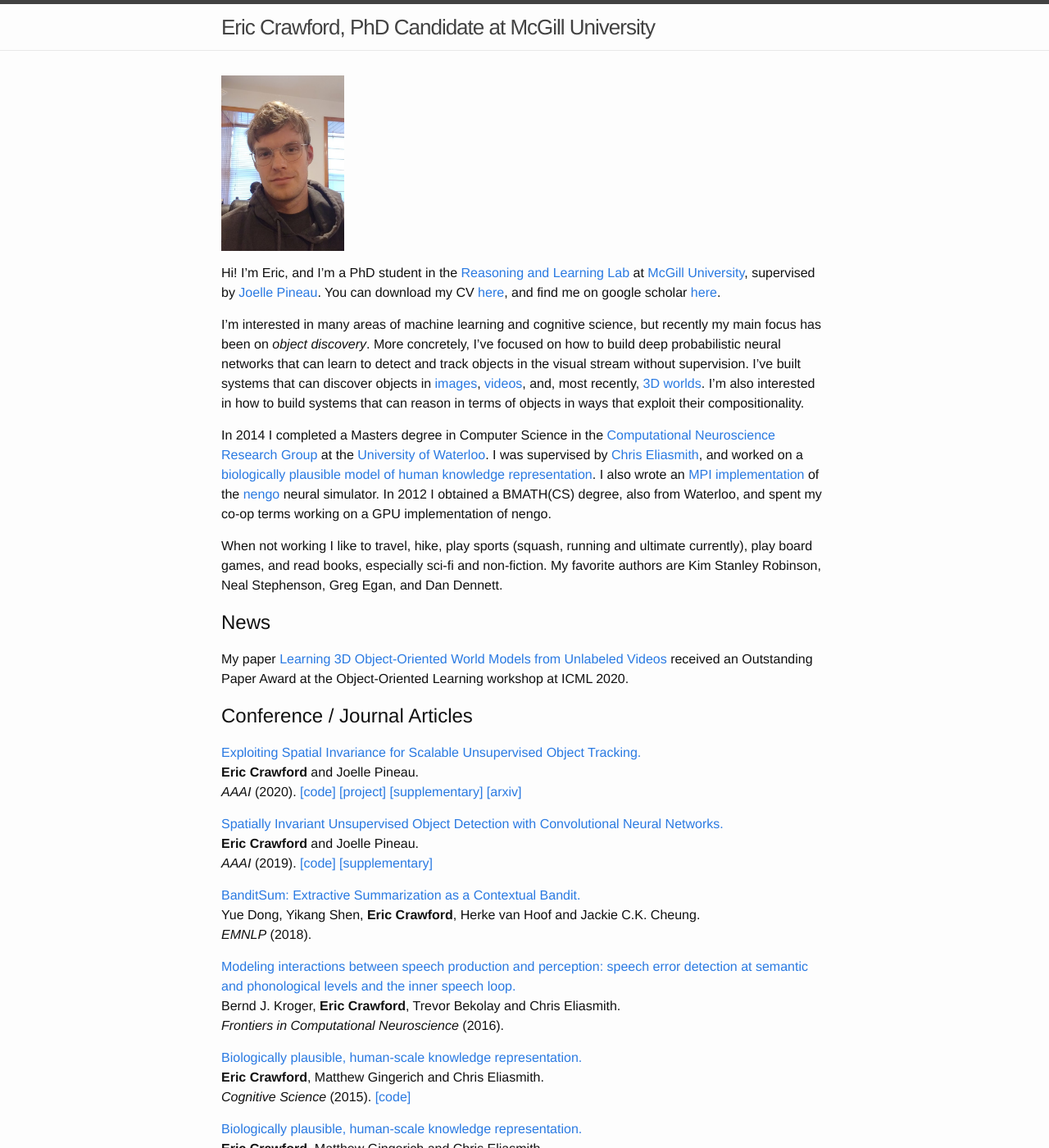
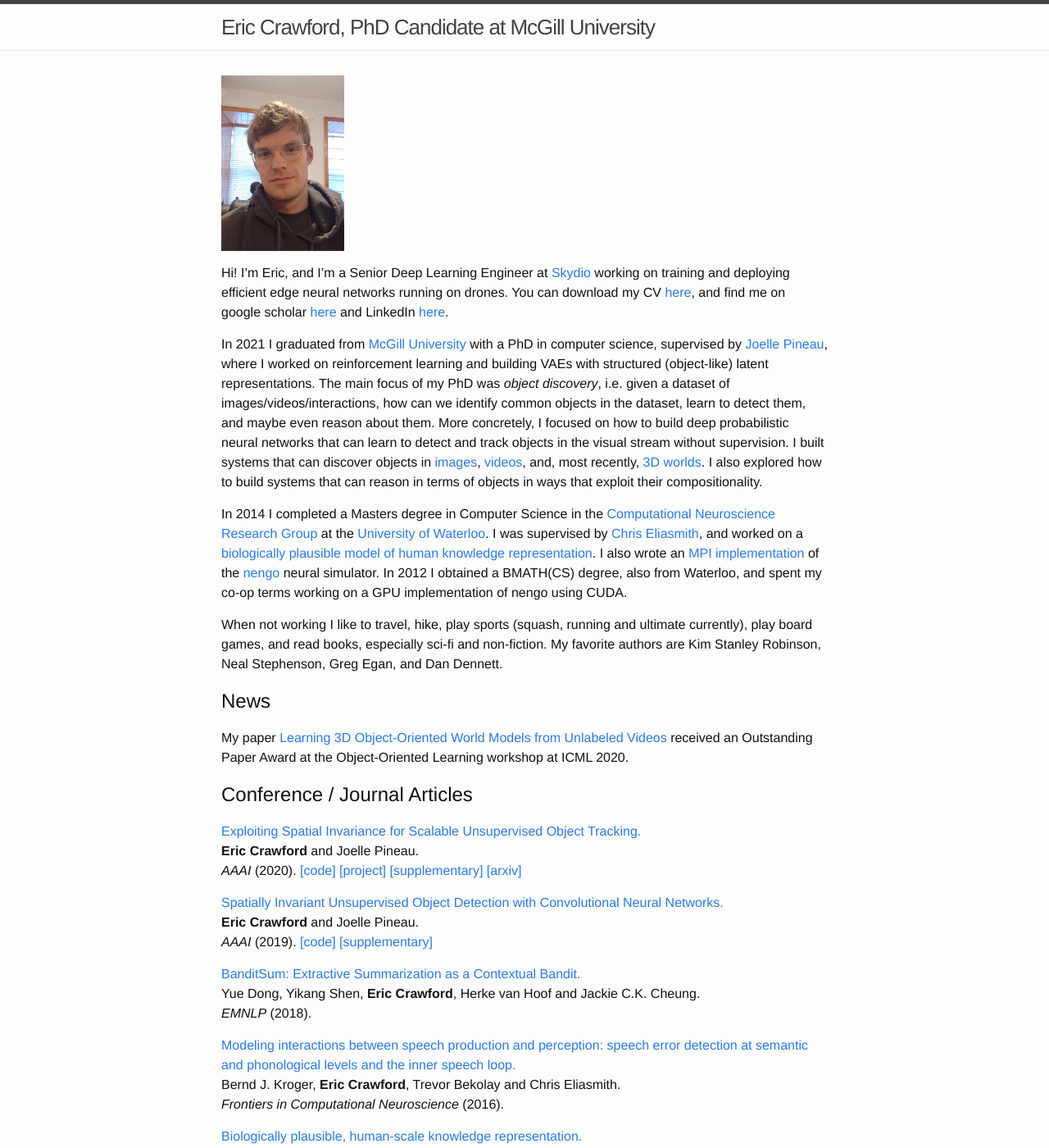
Before and after one commit to e2crawfo/e2crawfo.github.io, a Jekyll site: the page built from index.md, in a window 1280 px wide and 1400 px high. Shown: the whole window at 82% size. Built offline with Jekyll 4.4.1, drawn with Linux system fonts in a browser that asks for light colours; some of the changed text lies outside the part shown.

Commit message:
Updated resume for skydio

```diff
--- a/index.md
+++ b/index.md
@@ -3,11 +3,11 @@ layout: default
 ---
 <img src="images/me.png" width="150"/>
 
-Hi! I'm Eric, and I'm a PhD student in the [Reasoning and Learning Lab](http://rl.cs.mcgill.ca/) at [McGill University](https://www.mcgill.ca/), supervised by [Joelle Pineau](http://cs.mcgill.ca/~jpineau/). You can download my CV [here]({{ site.url }}/pdfs/cv.pdf), and find me on google scholar [here](https://scholar.google.ca/citations?user=CcifQGgAAAAJ&hl=en).
+Hi! I'm Eric, and I'm a Senior Deep Learning Engineer at [Skydio](https://www.skydio.com) working on training and deploying efficient edge neural networks running on drones. You can download my CV [here]({{ site.url }}/pdfs/cv.pdf), and find me on google scholar [here](https://scholar.google.ca/citations?user=CcifQGgAAAAJ&hl=en) and LinkedIn [here](https://www.linkedin.com/in/eric-crawford-79a27613b).
 
-I'm interested in many areas of machine learning and cognitive science, but recently my main focus has been on *object discovery*. More concretely, I've focused on how to build deep probabilistic neural networks that can learn to detect and track objects in the visual stream without supervision. I've built systems that can discover objects in [images]({{ site.url }}/pdfs/spair_aaai_2019.pdf), [videos]({{ site.url }}/pdfs/silot_aaai_2020.pdf), and, most recently, [3D worlds]({{ site.url }}/pdfs/icml_ool_2020.pdf). I'm also interested in how to build systems that can reason in terms of objects in ways that exploit their compositionality.
+In 2021 I graduated from [McGill University](https://www.mcgill.ca/) with a PhD in computer science, supervised by [Joelle Pineau](http://cs.mcgill.ca/~jpineau/), where I worked on reinforcement learning and building VAEs with structured (object-like) latent representations. The main focus of my PhD was *object discovery*, i.e. given a dataset of images/videos/interactions, how can we identify common objects in the dataset, learn to detect them, and maybe even reason about them. More concretely, I focused on how to build deep probabilistic neural networks that can learn to detect and track objects in the visual stream without supervision. I built systems that can discover objects in [images]({{ site.url }}/pdfs/spair_aaai_2019.pdf), [videos]({{ site.url }}/pdfs/silot_aaai_2020.pdf), and, most recently, [3D worlds]({{ site.url }}/pdfs/icml_ool_2020.pdf). I also explored how to build systems that can reason in terms of objects in ways that exploit their compositionality.
 
-In 2014 I completed a Masters degree in Computer Science in the [Computational Neuroscience Research Group](http://compneuro.uwaterloo.ca/) at the [University of Waterloo](https://uwaterloo.ca/). I was supervised by [Chris Eliasmith](http://arts.uwaterloo.ca/~celiasmi/), and worked on a [biologically plausible model of human knowledge representation](https://github.com/e2crawfo/hrr-scaling). I also wrote an [MPI implementation](https://github.com/e2crawfo/nengo_mpi) of the [nengo](https://github.com/nengo/nengo) neural simulator. In 2012 I obtained a BMATH(CS) degree, also from Waterloo, and spent my co-op terms working on a GPU implementation of nengo.
+In 2014 I completed a Masters degree in Computer Science in the [Computational Neuroscience Research Group](http://compneuro.uwaterloo.ca/) at the [University of Waterloo](https://uwaterloo.ca/). I was supervised by [Chris Eliasmith](http://arts.uwaterloo.ca/~celiasmi/), and worked on a [biologically plausible model of human knowledge representation](https://github.com/e2crawfo/hrr-scaling). I also wrote an [MPI implementation](https://github.com/e2crawfo/nengo_mpi) of the [nengo](https://github.com/nengo/nengo) neural simulator. In 2012 I obtained a BMATH(CS) degree, also from Waterloo, and spent my co-op terms working on a GPU implementation of nengo using CUDA.
 
 When not working I like to travel, hike, play sports (squash, running and ultimate currently), play board games, and read books, especially sci-fi and non-fiction. My favorite authors are Kim Stanley Robinson, Neal Stephenson, Greg Egan, and Dan Dennett.
 
@@ -41,6 +41,10 @@ Bernd J. Kroger, **Eric Crawford**, Trevor Bekolay and Chris Eliasmith.
 *Conference of the Cognitive Science Society* (2013). [[code]](https://github.com/e2crawfo/hrr-scaling)
 
 ## Workshops, Preprints, Theses, Reports
+[Learning Object-Oriented Models of the Visual World.]({{ site.url }}/pdfs/phd_thesis.pdf)
+**Eric Crawford**.
+*PhD Thesis, McGill University* (2021).
+
 [Learning 3D Object-Oriented World Models from Unlabeled Videos.]({{ site.url }}/pdfs/icml_ool_2020.pdf)
 **Eric Crawford** and Joelle Pineau.
 *ICML Workshop on Object-Oriented Learning* (2020). **Outstanding Paper Award.**
```
Also changed, not shown: 2 other files.
